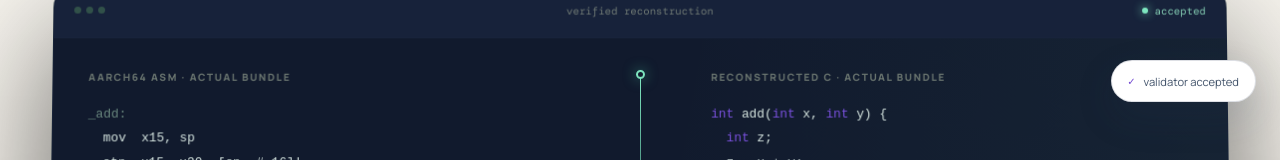
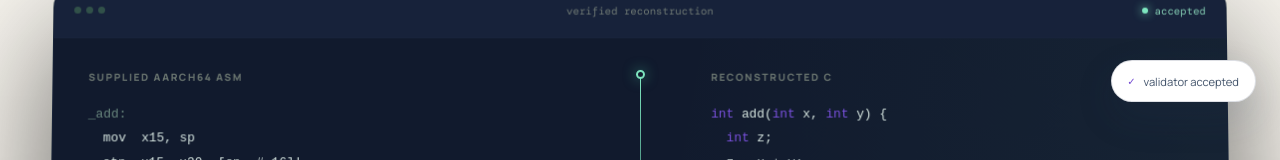
Before and after one commit to pawssec/decompcert_website, a plain HTML site: page index.html in a window 1280 px wide. Shown: the part 790-950 px from the top of the page. Drawn offline with nearby package versions, Linux system fonts and the light colour scheme.

Commit message:
Clarify hero representation labels

```diff
--- a/index.html
+++ b/index.html
@@ -75,7 +75,7 @@
             </div>
             <div class="code-transform">
               <div class="code-pane">
-                <span class="code-label">AARCH64 ASM · ACTUAL BUNDLE</span>
+                <span class="code-label">SUPPLIED AARCH64 ASM</span>
                 <pre aria-label="AArch64 assembly example"><code><span class="dim">_add:</span>
   mov  x15, sp
   stp  x15, x30, [sp, #-16]!
@@ -92,7 +92,7 @@
                 <span class="spine-dot"></span>
               </div>
               <div class="code-pane high-level">
-                <span class="code-label">RECONSTRUCTED C · ACTUAL BUNDLE</span>
+                <span class="code-label">RECONSTRUCTED C</span>
                 <pre aria-label="Reconstructed C example"><code><span class="kw">int</span> add(<span class="kw">int</span> x, <span class="kw">int</span> y) {
   <span class="kw">int</span> z;
   z = x + y;
```
